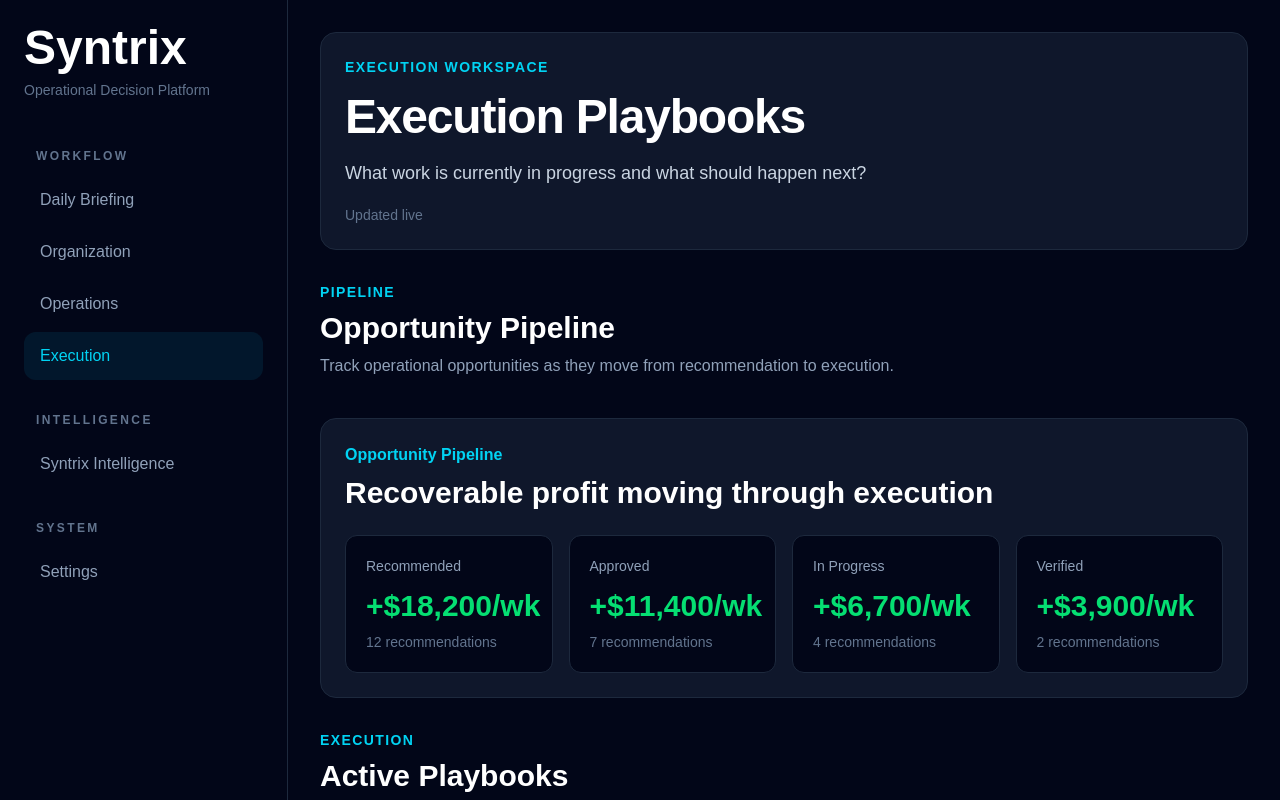
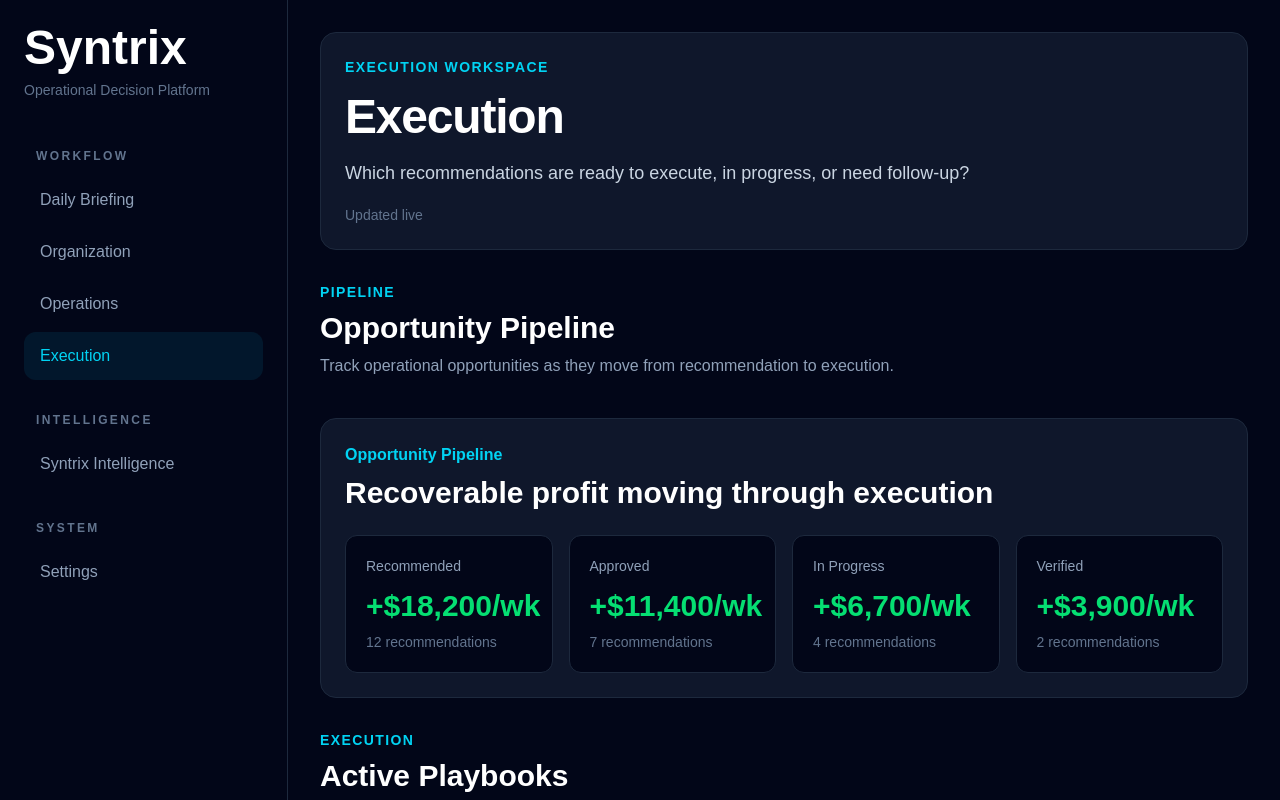
Before and after one commit to SyntrixAI/syntrix-ops, a Next.js app: page /execution in a window 1280 px wide. Shown: the top 800 px of the page. Built offline with nearby package versions, Linux system fonts and the light colour scheme.

Commit message:
Migrate execution page to executive workspace layout

```diff
--- a/src/app/execution/page.js
+++ b/src/app/execution/page.js
@@ -1,6 +1,4 @@
-import AppLayout from "../../components/layout/AppLayout";
-import WorkspacePage from "../../components/layout/WorkspacePage";
-import WorkspaceHeader from "../../components/business/WorkspaceHeader";
+import ExecutiveWorkspace from "../../components/layout/ExecutiveWorkspace";
 import WorkspaceSection from "../../components/business/WorkspaceSection";
 
 import OpportunityPipeline from "../../components/execution/OpportunityPipeline";
@@ -16,14 +14,11 @@ export default function ExecutionPage() {
   const { execution } = workspace;
 
   return (
-    <AppLayout>
-      <WorkspacePage>
-        <WorkspaceHeader
+    <ExecutiveWorkspace
       eyebrow="Execution Workspace"
-          title="Execution Playbooks"
-          decision="What work is currently in progress and what should happen next?"
-          updatedAt="Updated live"
-        />
+      title="Execution"
+      decision="Which recommendations are ready to execute, in progress, or need follow-up?"
+    >
 
       <WorkspaceSection
         label="Pipeline"
@@ -40,7 +35,6 @@ export default function ExecutionPage() {
       >
         <ExecutionQueue executions={execution.items} />
       </WorkspaceSection>
-      </WorkspacePage>
-    </AppLayout>
+    </ExecutiveWorkspace>
   );
 }
```
Lines whose indentation alone changed are shown as unchanged.
